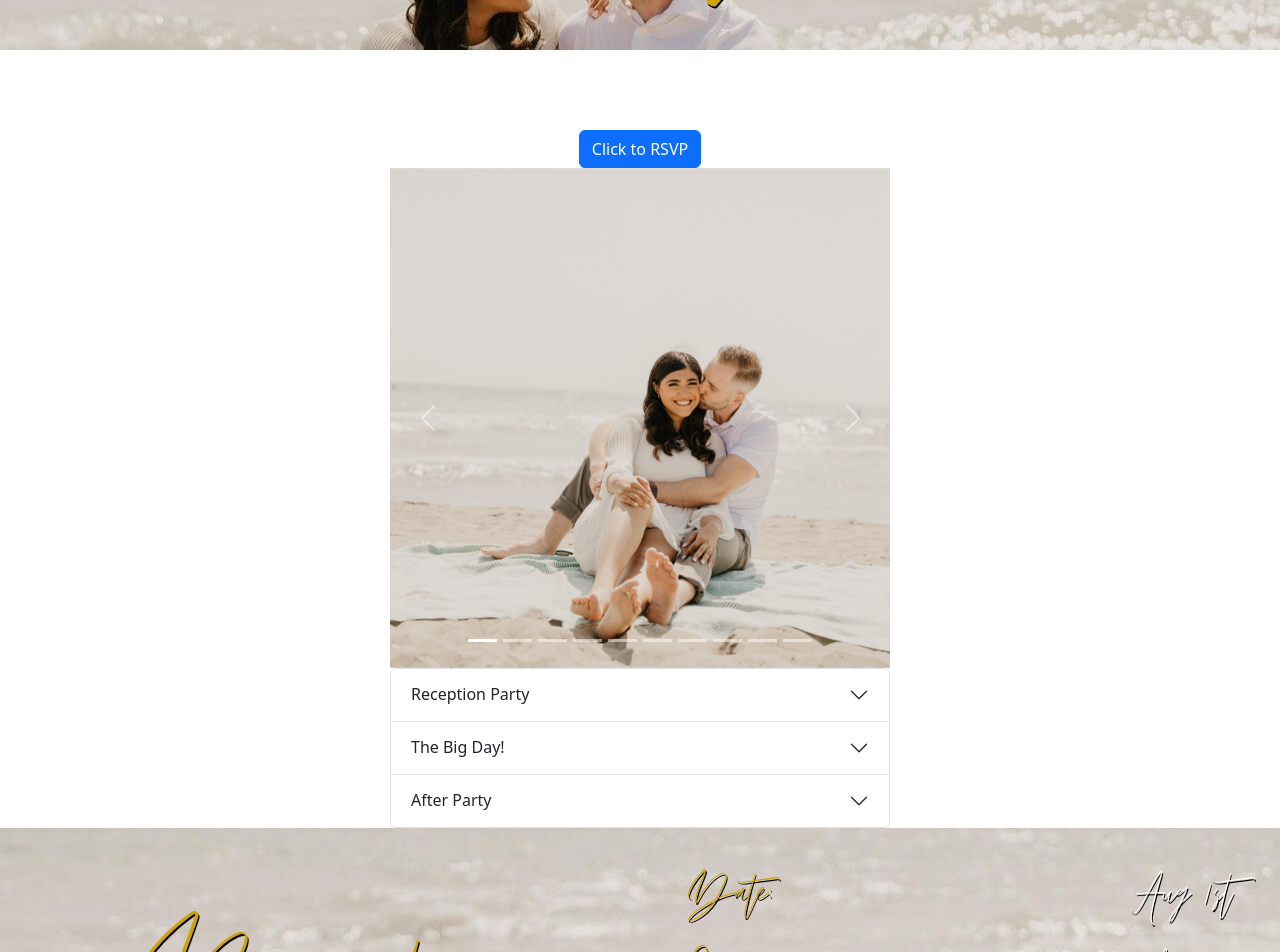
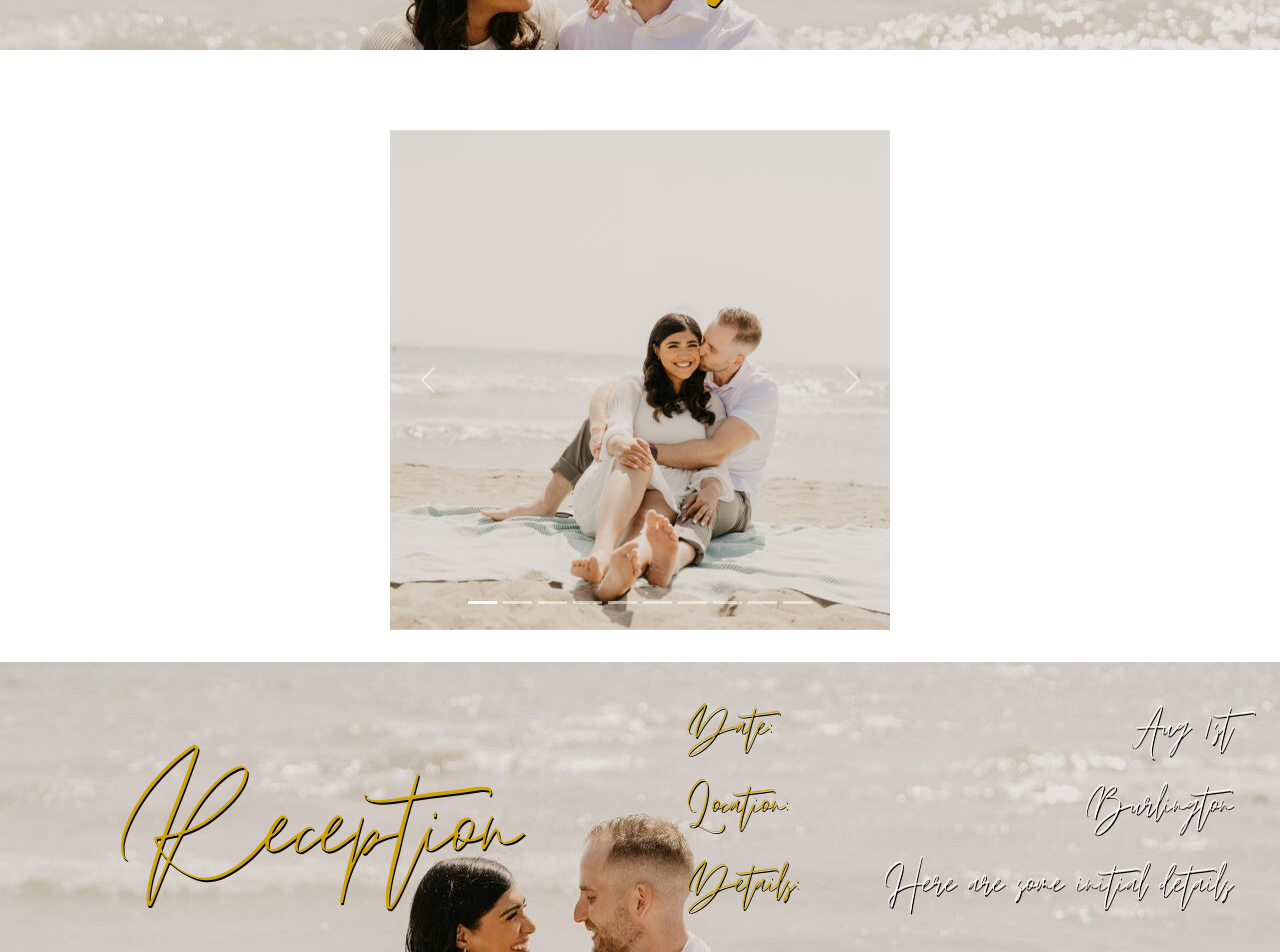
Before and after one commit to MichaelSault/TanyaWeddingWebsite, a React (Vite) app: page / in a window 1280 px wide. Shown: the part 300-1252 px from the top of the page. Built offline with nearby package versions, Linux system fonts and the light colour scheme.

Commit message:
front end layout fixes

```diff
--- a/src/App.css
+++ b/src/App.css
@@ -19,6 +19,7 @@ body {
 #bodyTest {
   max-width: 500px;
   align-self: center;
+  margin-bottom: 2em;
 }
 
 h1 {
--- a/src/components/EngagementCarosel.jsx
+++ b/src/components/EngagementCarosel.jsx
@@ -62,7 +62,7 @@ function EngagementCarosel() {
               </button>
           </div>
 
-          <Accordion defaultActiveKey="0" style={{width:"100%"}}>
+          {/* <Accordion defaultActiveKey="0" style={{width:"100%"}}>
               <Accordion.Item eventKey="1">
                   <Accordion.Header>Reception Party</Accordion.Header>
                   <Accordion.Body>
@@ -84,7 +84,7 @@ function EngagementCarosel() {
                       <p>Ect...:</p>
                   </Accordion.Body>
               </Accordion.Item>
-          </Accordion>
+          </Accordion> */}
       </>
     )
   }
--- a/src/components/GuestList.jsx
+++ b/src/components/GuestList.jsx
@@ -1,3 +1,6 @@
+import TitleHeader from './TitleBanner';
+
+
 import {Button} from "react-bootstrap";
 import {useNavigate} from "react-router-dom";
 import {useState, useEffect} from 'react';
@@ -57,9 +60,7 @@ function GuestList() {
 
   return (
     <>
-      <div style={{width:"100%", margin:"auto auto", textAlign:"center"}}>
-        <h1>Guest List</h1>
-      </div>
+      <TitleHeader Title={'Guest List'}/>
 
       <Modal show={show} onHide={handleClose}>
                 <Modal.Header>
--- a/src/components/Home.jsx
+++ b/src/components/Home.jsx
@@ -14,7 +14,7 @@ function Home() {
 
         <div id='bodyTest'>
 
-          <Sidebar />
+          {/* <Sidebar /> */}
 
           <EngagementCarosel />
 
```
